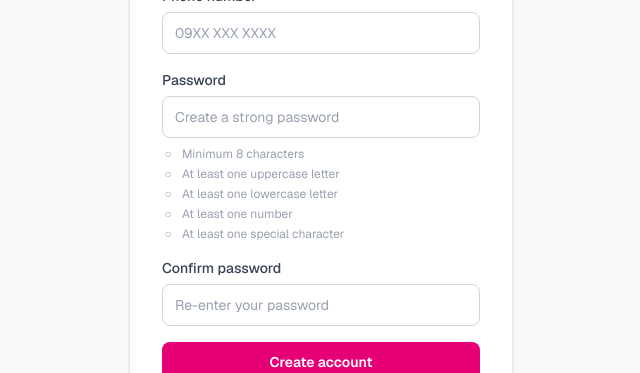
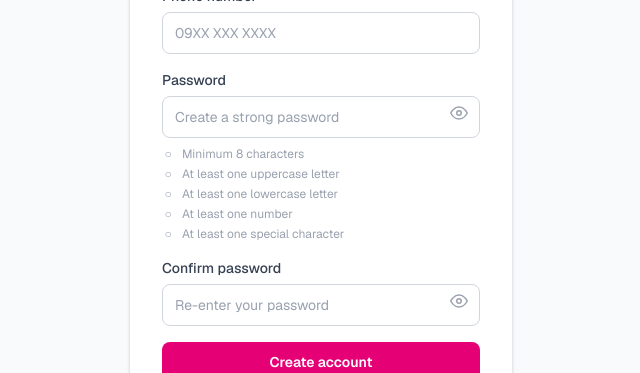
Before and after one commit to alysteragno/cleanconnect-web, a Next.js app: page /register in a window 1280 px wide. Shown: the part 579-952 px from the top of the page, without its empty margins (319-959 px from the left). Built offline with nearby package versions, Linux system fonts and the light colour scheme.

Commit message:
refactor: removed sign in on landing page and create account

```diff
--- a/src/app/(auth)/register/register-form.tsx
+++ b/src/app/(auth)/register/register-form.tsx
@@ -15,6 +15,8 @@ const PASSWORD_REQUIREMENTS = [
 export default function RegisterForm() {
   const [state, action, pending] = useActionState(register, undefined)
   const [password, setPassword] = useState('')
+  const [showPassword, setShowPassword] = useState(false)
+  const [showConfirm, setShowConfirm] = useState(false)
   const typed = password.length > 0
 
   return (
@@ -52,17 +54,33 @@ export default function RegisterForm() {
       />
 
       <div>
+        <div className="relative">
           <AuthField
             id="password"
             name="password"
             label="Password"
-          type="password"
+            type={showPassword ? 'text' : 'password'}
             required
             autoComplete="new-password"
             placeholder="Create a strong password"
             value={password}
             onChange={e => setPassword(e.target.value)}
           />
+          <button
+            type="button"
+            tabIndex={-1}
+            onClick={() => setShowPassword(v => !v)}
+            className="absolute right-3 top-[2.1rem] text-gray-400 hover:text-gray-600 transition-colors"
+            aria-label={showPassword ? 'Hide password' : 'Show password'}
+          >
+            {showPassword ? (
+              <svg xmlns="http://www.w3.org/2000/svg" width="18" height="18" viewBox="0 0 24 24" fill="none" stroke="currentColor" strokeWidth="2" strokeLinecap="round" strokeLinejoin="round"><path d="M17.94 17.94A10.07 10.07 0 0 1 12 20c-7 0-11-8-11-8a18.45 18.45 0 0 1 5.06-5.94"/><path d="M9.9 4.24A9.12 9.12 0 0 1 12 4c7 0 11 8 11 8a18.5 18.5 0 0 1-2.16 3.19"/><line x1="1" y1="1" x2="23" y2="23"/></svg>
+            ) : (
+              <svg xmlns="http://www.w3.org/2000/svg" width="18" height="18" viewBox="0 0 24 24" fill="none" stroke="currentColor" strokeWidth="2" strokeLinecap="round" strokeLinejoin="round"><path d="M1 12s4-8 11-8 11 8 11 8-4 8-11 8-11-8-11-8z"/><circle cx="12" cy="12" r="3"/></svg>
+            )}
+          </button>
+        </div>
+
 
         <ul className="mt-2 space-y-1">
           {PASSWORD_REQUIREMENTS.map(req => {
@@ -82,15 +100,30 @@ export default function RegisterForm() {
         </ul>
       </div>
 
+      <div className="relative">
         <AuthField
           id="confirm_password"
           name="confirm_password"
           label="Confirm password"
-        type="password"
+          type={showConfirm ? 'text' : 'password'}
           required
           autoComplete="new-password"
           placeholder="Re-enter your password"
         />
+        <button
+          type="button"
+          tabIndex={-1}
+          onClick={() => setShowConfirm(v => !v)}
+          className="absolute right-3 top-[2.1rem] text-gray-400 hover:text-gray-600 transition-colors"
+          aria-label={showConfirm ? 'Hide password' : 'Show password'}
+        >
+          {showConfirm ? (
+            <svg xmlns="http://www.w3.org/2000/svg" width="18" height="18" viewBox="0 0 24 24" fill="none" stroke="currentColor" strokeWidth="2" strokeLinecap="round" strokeLinejoin="round"><path d="M17.94 17.94A10.07 10.07 0 0 1 12 20c-7 0-11-8-11-8a18.45 18.45 0 0 1 5.06-5.94"/><path d="M9.9 4.24A9.12 9.12 0 0 1 12 4c7 0 11 8 11 8a18.5 18.5 0 0 1-2.16 3.19"/><line x1="1" y1="1" x2="23" y2="23"/></svg>
+          ) : (
+            <svg xmlns="http://www.w3.org/2000/svg" width="18" height="18" viewBox="0 0 24 24" fill="none" stroke="currentColor" strokeWidth="2" strokeLinecap="round" strokeLinejoin="round"><path d="M1 12s4-8 11-8 11 8 11 8-4 8-11 8-11-8-11-8z"/><circle cx="12" cy="12" r="3"/></svg>
+          )}
+        </button>
+      </div>
 
       {state?.error && <AuthError>{state.error}</AuthError>}
 
--- a/src/app/actions/auth.ts
+++ b/src/app/actions/auth.ts
@@ -120,7 +120,9 @@ export async function register(state: AuthState, formData: FormData): Promise<Au
 
   if (profileError) return { error: 'Account created but profile setup failed. Please contact support.' }
 
-  // Clear any stale role cookie so a previous admin session can't redirect this new user to /admin
+  // Sign out the auto-created session so the proxy won't redirect /login → /customer in a loop
+  await supabase.auth.signOut()
+
   const cookieStore = await cookies()
   cookieStore.delete('cleanconnect-role')
 
--- a/src/app/page.tsx
+++ b/src/app/page.tsx
@@ -51,16 +51,7 @@ export default async function HomePage() {
               </svg>
               <p className="text-sm text-gray-500">{BRANCH.address}</p>
             </div>
-
-            <div className="flex flex-col sm:flex-row items-start gap-3">
-              <Link
-                href="/register"
-                className="px-6 py-3 bg-pink-600 text-white rounded-lg font-semibold text-sm hover:bg-pink-700 transition-colors"
-              >
-                Create Account
-              </Link>
-            </div>
-            <p className="mt-6 text-xs text-gray-400 border border-orange-200 bg-white rounded-full inline-flex items-center gap-2 px-4 py-2">
+            <p className="text-xs text-gray-400 border border-orange-200 bg-white rounded-full inline-flex items-center gap-2 px-4 py-2">
               <span className="w-2 h-2 rounded-full bg-pink-500 inline-block" />
               Book via our mobile app
             </p>
--- a/src/components/marketing/header.tsx
+++ b/src/components/marketing/header.tsx
@@ -91,12 +91,7 @@ export default function MarketingHeader() {
 
             <div className="flex items-center gap-2">
               {/* Desktop sign in */}
-              <Link
-                href="/login"
-                className="hidden sm:block text-sm text-gray-500 hover:text-gray-900 transition-colors"
-              >
-                SIGN IN
-              </Link>
+
 
               {/* Hamburger — mobile only */}
               <button
@@ -139,12 +134,6 @@ export default function MarketingHeader() {
                   {link.label}
                 </Link>
               ))}
-              <Link
-                href="/login"
-                className="block px-3 py-3 rounded-lg text-sm font-medium text-gray-700 hover:bg-gray-50 transition-colors"
-              >
-                Sign in
-              </Link>
 
               {/* Contact shortcuts */}
               <div className="border-t border-gray-100 mt-3 pt-3 space-y-1">
```
Lines whose indentation alone changed are shown as unchanged.
